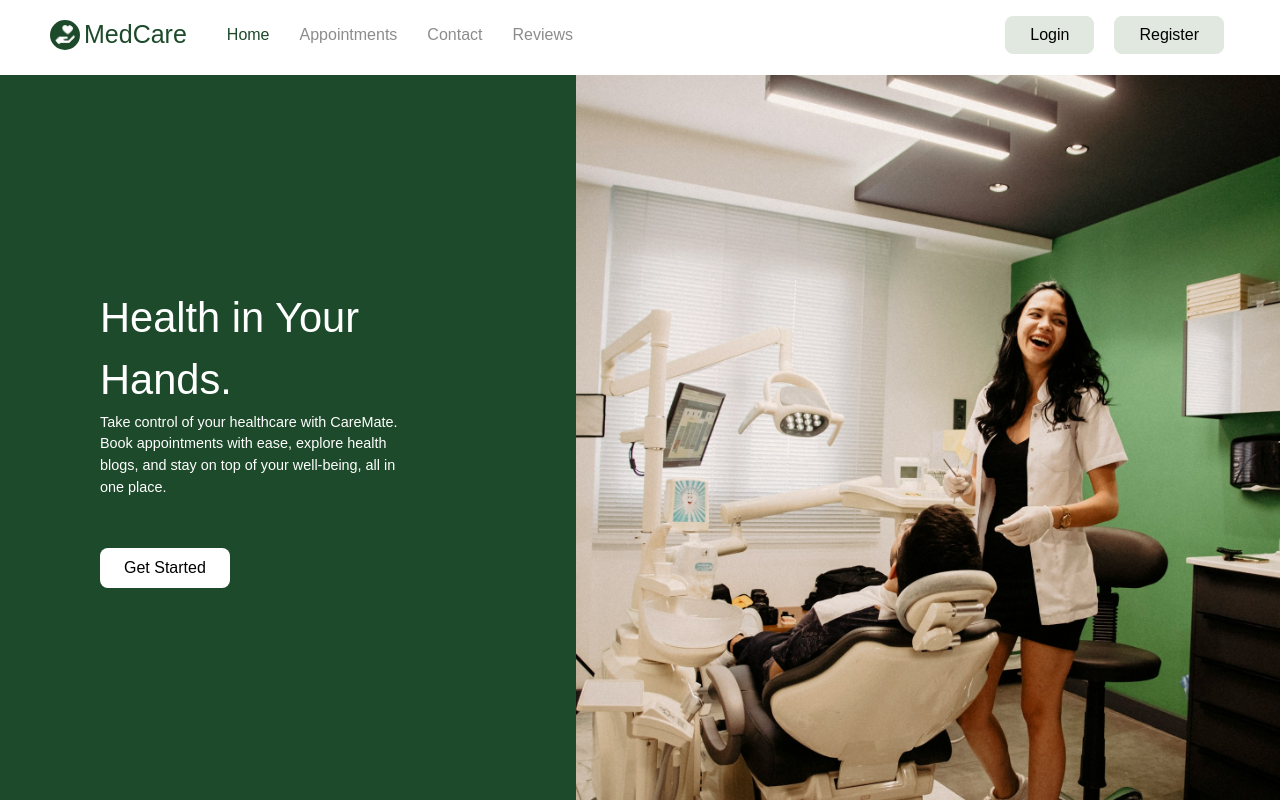
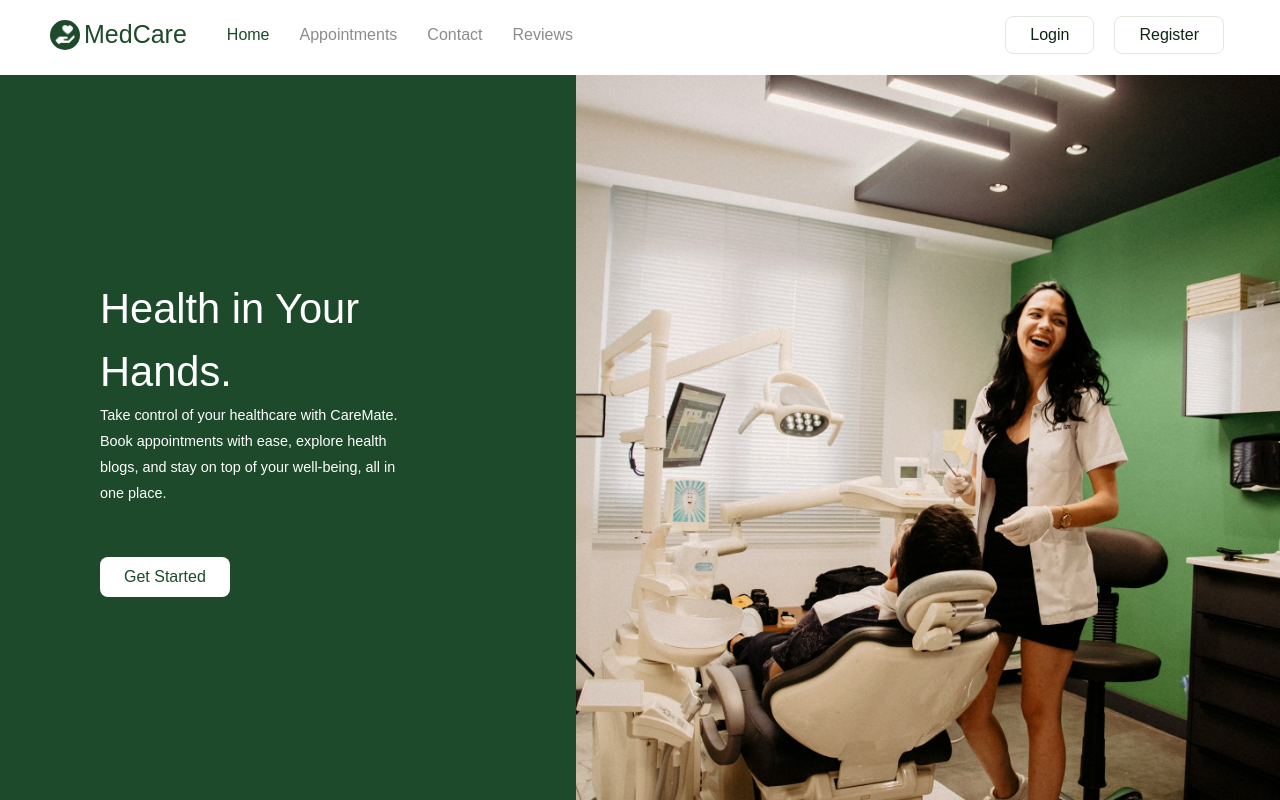
Before and after one commit to Sanju1801/medcareProject, a Next.js app: page / in a window 1280 px wide. Built offline with nearby package versions, Linux system fonts and the light colour scheme.

Commit message:
feature/google-signup

```diff
--- a/app/appointments/[id]/page.js
+++ b/app/appointments/[id]/page.js
@@ -121,7 +121,8 @@ export default function Profile() {
 
                 </div>
             </div>
-            {reviewOpen && <Review doctorId={id} onClose={() => setReviewOpen(false)}/>}
-        </div>
+            {/* {reviewOpen && <Review doctorId={id} onClose={() => setReviewOpen(false)}/>} */}
+            {reviewOpen && <Review doctorId={id} onClose={() => setReviewOpen(false)} setReviewOpen={setReviewOpen}/>}
+            </div>
     );
 }
--- /dev/null
+++ b/app/auth-success/page.js
@@ -0,0 +1,28 @@
+"use client";
+import { useEffect } from "react";
+import { useRouter } from "next/navigation";
+
+export default function AuthSuccess() {
+    const router = useRouter();
+
+    useEffect(() => {
+        if (typeof window !== "undefined") {
+            const urlParams = new URLSearchParams(window.location.search);
+            const token = urlParams.get("token");
+
+            if (token) {
+                localStorage.setItem("token", token);
+                router.replace("/appointments");
+            } else {
+                router.replace("/login");
+            }
+        }
+    }, []);
+
+    return (
+        <div style={{ textAlign: "center", marginTop: "50px" }}>
+            <h2>Authenticating...</h2>
+            <p>Please wait while we log you in.</p>
+        </div>
+    );
+}
--- a/components/Header.js
+++ b/components/Header.js
@@ -1,5 +1,6 @@
 "use client";
 import React, { useState, useEffect } from "react";
+import { jwtDecode } from "jwt-decode";
 import Image from "next/image";
 import { usePathname, useRouter } from "next/navigation";
 import Link from "next/link";
@@ -19,7 +20,7 @@ export default function Header() {
         }
 
         try {
-            const payload = JSON.parse(atob(token.split(".")[1]));
+            const payload = jwtDecode(token);
             if (payload.exp * 1000 < Date.now()) {
                 handleLogout();
             } else {
--- a/components/LoginComponent.js
+++ b/components/LoginComponent.js
@@ -29,9 +29,9 @@ const LoginComponent = () => {
         headers: { "Content-Type": "application/json"},
         body: JSON.stringify({ email, password }),
       });
+      const data = await response.json();
 
       if(response.ok){
-        const data = await response.json();
 
         localStorage.setItem("token", data.token);
         localStorage.setItem("userId", data.user.id);
@@ -52,7 +52,16 @@ const LoginComponent = () => {
     }
   };
 
-//*********** sent bcrypted password on mail */
+  useEffect(() => {
+    const token = localStorage.getItem("token");
+    if (token) {
+      router.replace("/appointments");
+    }
+  }, []);
+
+  const isResetDisabled = !email && !password;
+
+//*********** sent bcrypted password on mail *****************************/
 
   // const handleForgotPassword = async () => {
   //   if (!email) {
@@ -77,14 +86,7 @@ const LoginComponent = () => {
   //   }
   // };
 
-  // useEffect(() => {
-  //   const token = localStorage.getItem("token");
-  //   if (token) {
-  //     router.replace("/appointments");
-  //   }
-  // }, []);
-
-  const isResetDisabled = !email && !password;
+  //********************************************************************* */
 
   return (
     <div className={styles.container} onClick={() => setError("")}>
--- a/components/Pagination.js
+++ b/components/Pagination.js
@@ -13,7 +13,7 @@ export default function Pagination({ currentPage, totalPages, onPageChange }) {
             </span>
             <button
                 className={styles.btn}
-                disabled={currentPage === totalPages}
+                disabled={currentPage >= totalPages}
                 onClick={() => onPageChange(currentPage + 1)}>
                 Next ›</button>
         </div>
--- a/components/Review.js
+++ b/components/Review.js
@@ -2,10 +2,16 @@
 import styles from '@/styles/review.module.css';
 import React, { useState } from 'react';
 
-export default function Review( { doctorId, onClose }) {
-    const [rating, setRating] = useState(1);
+// export default function Review( { doctorId, onClose }) {
+    export default function Review( { doctorId,onClose, setReviewOpen }) {
+        const [rating, setRating] = useState(1);
     const [review, setReview] = useState('');
     const [message, setMessage] = useState('');
+
+
+    // const handleReview = () => {
+    //     setReviewOpen(() => true);
+    // }
 
     const handleSubmit = async (e) => {
         e.preventDefault();
@@ -29,6 +35,10 @@ export default function Review( { doctorId, onClose }) {
             if (!response.ok) throw new Error('Failed to submit review');
 
             setMessage('Review submitted successfully!');
+            setReviewOpen(setTimeout(() => {
+                setReviewOpen(false);
+              }, 2000));
+
             setRating(1);
             setReview('');
         }
--- a/components/SignupComponent.js
+++ b/components/SignupComponent.js
@@ -29,9 +29,9 @@ const SignupComponent = () => {
         headers: { "Content-Type": "application/json" },
         body: JSON.stringify({ name, email, password }),
       });
+      const data = await response.json();
 
       if(response.ok){
-        const data = await response.json();
         localStorage.setItem("token", data.token);
         console.log("Token:", data.token);
 
--- a/package.json
+++ b/package.json
@@ -9,6 +9,7 @@
     "lint": "next lint"
   },
   "dependencies": {
+    "jwt-decode": "^4.0.0",
     "next": "15.2.1",
     "react": "^19.0.0",
     "react-dom": "^19.0.0",
--- a/styles/header.module.css
+++ b/styles/header.module.css
@@ -65,16 +65,6 @@
   text-decoration: none;
 }
 
-.ambulanceLink {
-  margin-left: 40px;
-  cursor: pointer;
-}
-
-.ambulanceLink:hover {
-  transform: scale(1.1);
-}
-
-
 .navBtns {
   display: flex;
   gap: 8px;
@@ -84,12 +74,12 @@
   border-radius: 8px;
   margin: 0 6px;
   padding: 6px 24px;
-  font-weight: 200;
+  font-weight: 500;
   cursor: pointer;
   transition: 0.3s;
-  border: 1px solid #E0E8E0;
-  background: none;
-  color: black;
+  border: 1.5px solid #E0E8E0;
+  background: white;
+  color: #0E2515;
 }
 
 .activeBtn {
@@ -98,9 +88,8 @@
 }
 
 .inactiveBtn {
-  border: 1px solid #E0E8E0;
-  background: #E0E8E0;
-  color: black;
+  background: white;
+  color: #0E2515;
 }
 
 .inactiveBtn:hover {
--- a/styles/home.module.css
+++ b/styles/home.module.css
@@ -29,11 +29,13 @@
 
 .titleContainer p {
   font-size: .9rem;
-  font-weight: 500;
+  font-weight: 200;
+  line-height: 180%;
 }
 
 .startBtn {
   padding: 8px 24px;
+  color: #1C4A2A;
   background-color: white;
   border-radius: 8px;
   width: fit-content;
@@ -44,7 +46,6 @@
 
 .startBtn a {
   text-decoration: none;
-  color: black;
 }
 
 .rightContainer {
--- a/styles/pagination.module.css
+++ b/styles/pagination.module.css
@@ -2,12 +2,27 @@
     margin: 60px auto;
     display: flex;
     justify-content: center;
+    align-items: center;
     gap: 10px;
 }
 
 .pagInfo {
     border: 1px solid #1C4A2A;
-    background: #F8FCF9;
-    padding: 20px;
+    padding: 10px 30px;
+    color: #1C4A2A;
+    font-size: 16;
+}
 
+.btn {
+    border: 1px solid #ccd3cc;
+    background: #E0E8E0;
+    border-radius: 6px;
+    color: #1C4A2A;
+    padding: 4px 10px;
+    font-size: 18;
 }
+
+.btn:hover {
+    background: #1C4A2A;
+    color: white
+}
```
Also changed, not shown: 1 other file (tests, documents, lock files or other folders).
